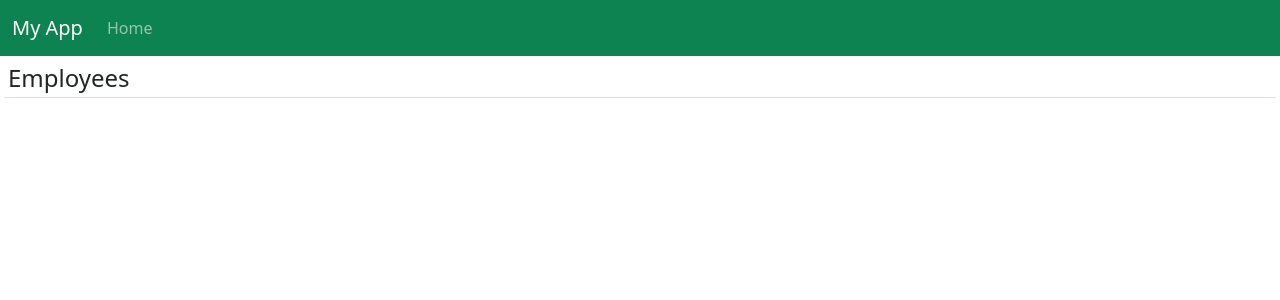
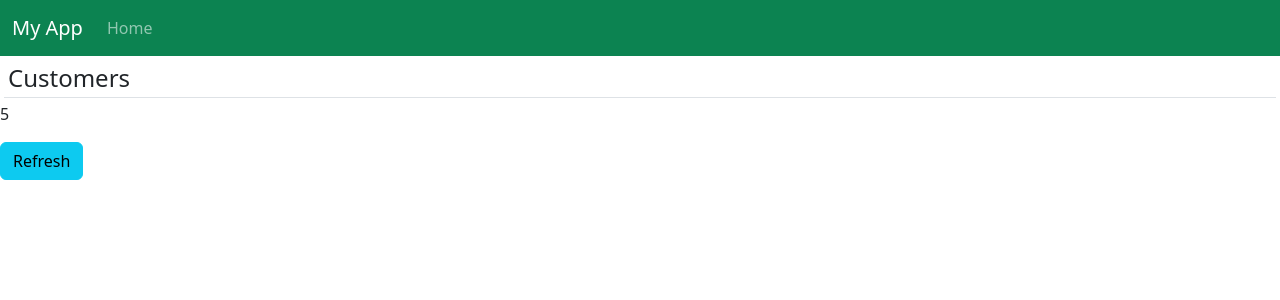
Before and after one commit to GlazMichelFranckDodo225/simple-react-app, a React (Create React App) app: page / in a window 1280 px wide. Shown: the top 300 px of the page. Built offline with nearby package versions, Linux system fonts and the light colour scheme.

Commit message:
Handle Events

```diff
--- a/src/App.jsx
+++ b/src/App.jsx
@@ -1,6 +1,7 @@
 import React, { Component } from 'react'
 import NavBar from './components/NavBar'
 import MainContent from './components/MainContent'
+import 'bootstrap/dist/css/bootstrap.css';
 
 export default class App extends Component {
   render() {
--- a/src/components/MainContent.jsx
+++ b/src/components/MainContent.jsx
@@ -2,14 +2,24 @@ import React, { Component } from 'react'
 
 export default class MainContent extends Component {
   // state = {appTitle: "Customers"};
-  state = {appTitle: "Employees"};
+  // state = {appTitle: "Employees"};
+  state = {
+    pageTitle: "Customers",
+    customersCount: 5
+  };
 
   render() {
     return (
       <div>
         {/* <h4>Customers</h4> */}
-        <h4 className='border-bottom m-1 p-1'>{this.state.appTitle}</h4>
+        <h4 className='border-bottom m-1 p-1'>{this.state.pageTitle}</h4>
+        <p>{this.state.customersCount}</p>
+        <button className='btn btn-info' onClick={this.onRefreshClicked}>Refresh</button>
       </div>
     )
   }
+
+  onRefreshClicked() {
+    console.log("Refresh Button Clicked !");
+  }
 }
```
